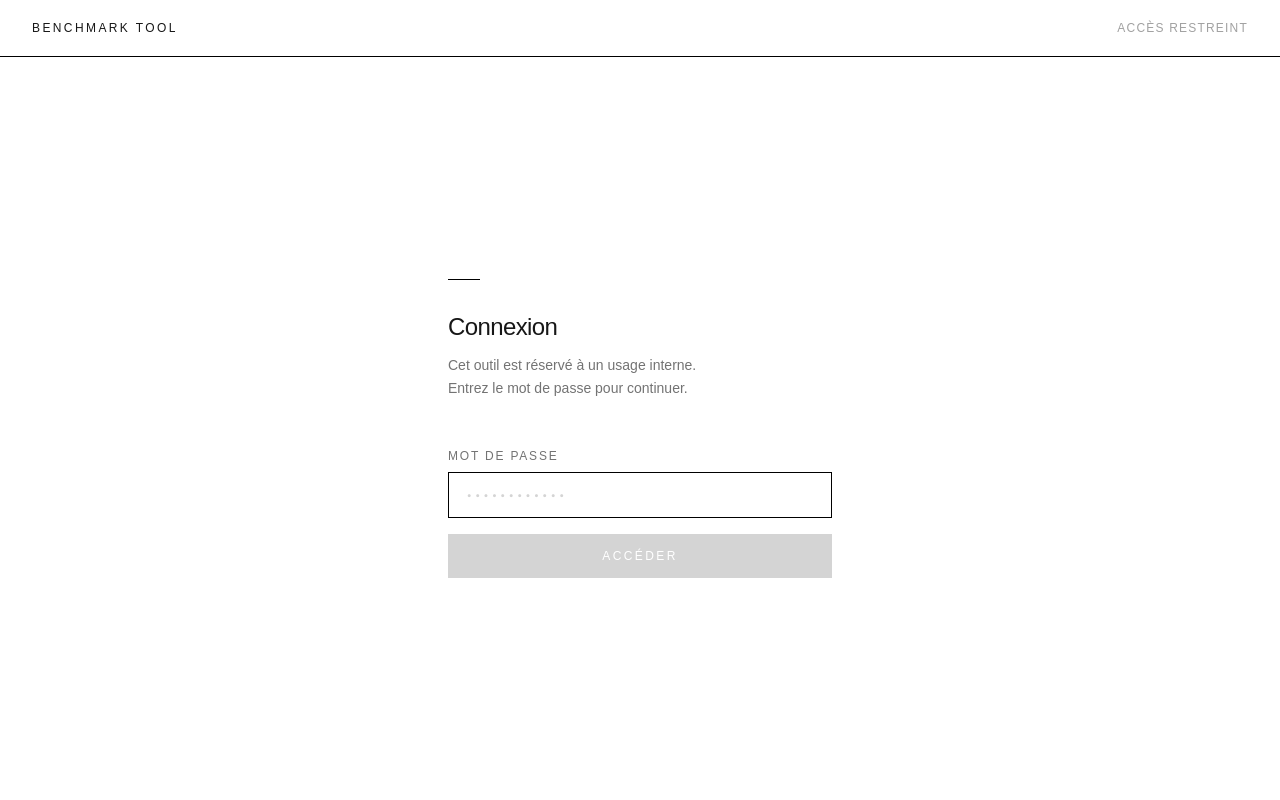
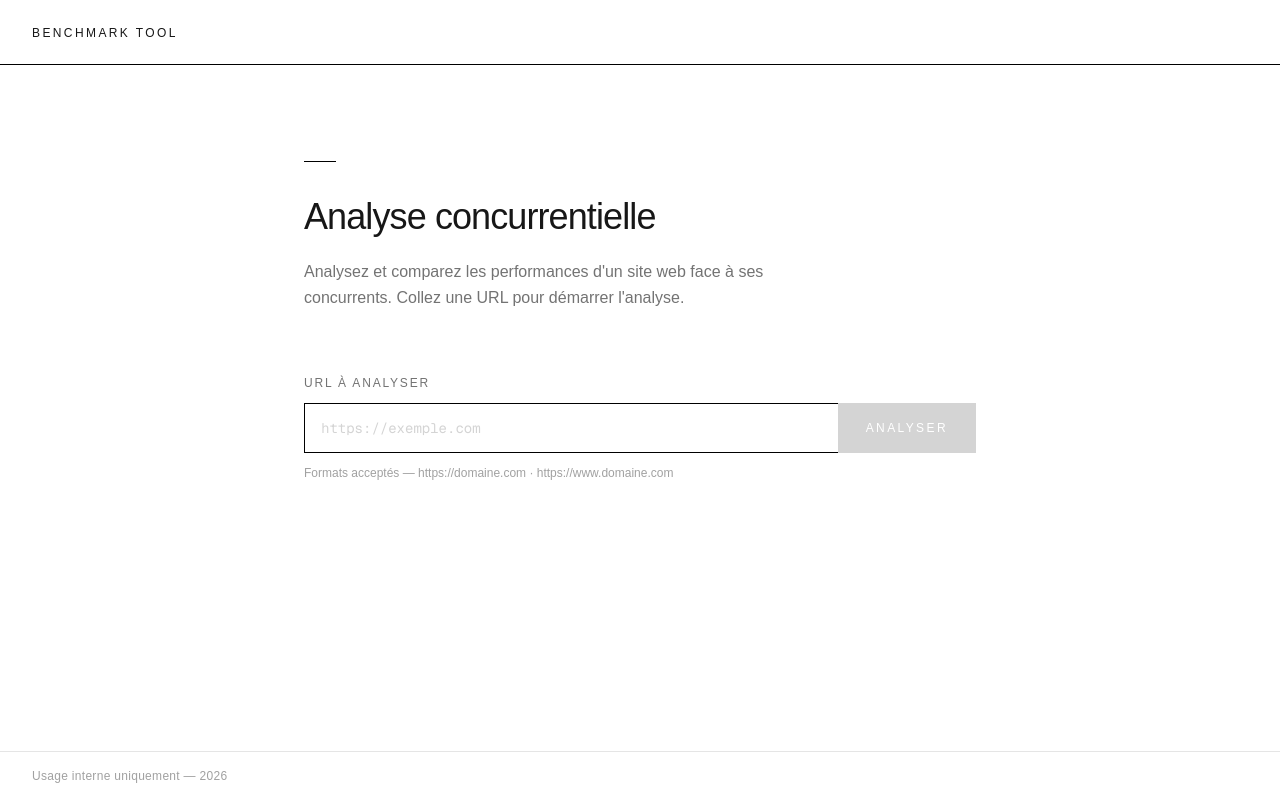
Before and after one commit to simonlevacher/benchmark-tool, a Next.js app: page / in a window 1280 px wide. Built offline with nearby package versions, Linux system fonts and the light colour scheme.

Commit message:
remove auth

```diff
--- a/src/app/api/analyze/route.ts
+++ b/src/app/api/analyze/route.ts
@@ -1,6 +1,5 @@
 import { NextRequest, NextResponse } from "next/server";
 import { analyze, ScrapeData, Report } from "@/lib/ai-providers";
-import { isAuthenticated, unauthorized } from "@/lib/auth";
 
 // ─── Mock fallback ────────────────────────────────────────────────────────────
 
@@ -74,8 +73,6 @@ const MOCK_REPORT: Report = {
 // ─── Route ────────────────────────────────────────────────────────────────────
 
 export async function POST(req: NextRequest) {
-  if (!isAuthenticated(req)) return unauthorized();
-
   let body: { url?: string };
 
   try {
--- a/src/app/api/auth/route.ts
+++ /dev/null
@@ -1,47 +0,0 @@
-import { NextRequest, NextResponse } from "next/server";
-
-const SESSION_TOKEN = "bt_session";
-const SESSION_VALUE = "authenticated";
-// Cookie valable 8h
-const MAX_AGE = 60 * 60 * 8;
-
-export async function POST(req: NextRequest) {
-  let body: { password?: string };
-
-  try {
-    body = await req.json();
-  } catch {
-    return NextResponse.json({ error: "Body invalide." }, { status: 400 });
-  }
-
-  const { password } = body;
-  const expected = process.env.AUTH_PASSWORD;
-
-  if (!expected) {
-    console.error("[auth] AUTH_PASSWORD non défini dans les variables d'environnement.");
-    return NextResponse.json({ error: "Erreur de configuration serveur." }, { status: 500 });
-  }
-
-  if (!password || password !== expected) {
-    // Délai fixe pour contrer le timing attack
-    await new Promise((r) => setTimeout(r, 200));
-    return NextResponse.json({ error: "Mot de passe incorrect." }, { status: 401 });
-  }
-
-  const res = NextResponse.json({ ok: true });
-  res.cookies.set(SESSION_TOKEN, SESSION_VALUE, {
-    httpOnly: true,
-    secure: process.env.NODE_ENV === "production",
-    sameSite: "strict",
-    maxAge: MAX_AGE,
-    path: "/",
-  });
-
-  return res;
-}
-
-export async function DELETE() {
-  const res = NextResponse.json({ ok: true });
-  res.cookies.delete(SESSION_TOKEN);
-  return res;
-}
--- a/src/app/api/scrape/route.ts
+++ b/src/app/api/scrape/route.ts
@@ -1,9 +1,6 @@
 import { NextRequest, NextResponse } from "next/server";
 import * as cheerio from "cheerio";
-import { isAuthenticated, unauthorized } from "@/lib/auth";
-
 export async function POST(req: NextRequest) {
-  if (!isAuthenticated(req)) return unauthorized();
   let body: { url?: string };
 
   try {
--- a/src/app/page.tsx
+++ b/src/app/page.tsx
@@ -26,108 +26,6 @@ type Report = {
   };
 };
 
-// ─── Password Gate ────────────────────────────────────────────────────────────
-
-function PasswordGate({ onAuth }: { onAuth: () => void }) {
-  const [password, setPassword] = useState("");
-  const [error, setError] = useState(false);
-  const [loading, setLoading] = useState(false);
-
-  async function handleLogin(e: React.SyntheticEvent) {
-    e.preventDefault();
-    setLoading(true);
-    setError(false);
-
-    try {
-      const res = await fetch("/api/auth", {
-        method: "POST",
-        headers: { "Content-Type": "application/json" },
-        body: JSON.stringify({ password }),
-      });
-
-      if (res.ok) {
-        onAuth();
-      } else {
-        setError(true);
-        setPassword("");
-      }
-    } catch {
-      setError(true);
-    } finally {
-      setLoading(false);
-    }
-  }
-
-  return (
-    <div className="min-h-screen bg-white flex flex-col">
-      <header className="border-b border-black px-8 py-5 flex items-center justify-between">
-        <span className="text-xs font-medium tracking-[0.2em] uppercase">
-          Benchmark Tool
-        </span>
-        <span className="text-xs text-neutral-400 tracking-widest uppercase">
-          Accès restreint
-        </span>
-      </header>
-
-      <main className="flex-1 flex items-center justify-center px-8">
-        <div className="w-full max-w-sm">
-          <div className="mb-12">
-            <div className="w-8 h-px bg-black mb-8" />
-            <h1 className="text-2xl font-medium tracking-tight leading-tight mb-3">
-              Connexion
-            </h1>
-            <p className="text-sm text-neutral-500 leading-relaxed">
-              Cet outil est réservé à un usage interne.
-              <br />
-              Entrez le mot de passe pour continuer.
-            </p>
-          </div>
-
-          <form onSubmit={handleLogin} className="flex flex-col gap-4">
-            <div className="flex flex-col gap-2">
-              <label
-                htmlFor="password"
-                className="text-xs font-medium tracking-[0.15em] uppercase text-neutral-500"
-              >
-                Mot de passe
-              </label>
-              <input
-                id="password"
-                type="password"
-                value={password}
-                onChange={(e) => {
-                  setPassword(e.target.value);
-                  setError(false);
-                }}
-                placeholder="••••••••••••"
-                autoFocus
-                className={`w-full border px-4 py-3 text-sm font-mono bg-white outline-none transition-colors placeholder:text-neutral-300 ${
-                  error
-                    ? "border-red-500"
-                    : "border-black focus:border-black"
-                }`}
-              />
-              {error && (
-                <p className="text-xs text-red-500 tracking-wide">
-                  Mot de passe incorrect.
-                </p>
-              )}
-            </div>
-
-            <button
-              type="submit"
-              disabled={loading || !password}
-              className="w-full bg-black text-white text-xs font-medium tracking-[0.2em] uppercase py-3.5 hover:bg-neutral-800 transition-colors disabled:bg-neutral-300 disabled:cursor-not-allowed"
-            >
-              {loading ? "Vérification…" : "Accéder"}
-            </button>
-          </form>
-        </div>
-      </main>
-    </div>
-  );
-}
-
 // ─── Report ───────────────────────────────────────────────────────────────────
 
 function ReportView({ url, report }: { url: string; report: Report }) {
@@ -141,7 +39,6 @@ function ReportView({ url, report }: { url: string; report: Report }) {
 
   return (
     <div className="mt-16 w-full border-t border-black pt-12 flex flex-col gap-12">
-      {/* Header rapport */}
       <div className="flex items-start justify-between gap-8">
         <div>
           <p className="text-xs text-neutral-400 tracking-widest uppercase mb-2">
@@ -156,7 +53,6 @@ function ReportView({ url, report }: { url: string; report: Report }) {
         </div>
       </div>
 
-      {/* Company overview */}
       <div className="grid grid-cols-1 gap-8 sm:grid-cols-[1fr_auto]">
         <div>
           <p className="text-xs font-medium tracking-[0.15em] uppercase text-neutral-500 mb-3">
@@ -178,10 +74,8 @@ function ReportView({ url, report }: { url: string; report: Report }) {
         </div>
       </div>
 
-      {/* Separator */}
       <div className="w-full h-px bg-neutral-200" />
 
-      {/* Features */}
       <div>
         <p className="text-xs font-medium tracking-[0.15em] uppercase text-neutral-500 mb-6">
           Fonctionnalités — {features.length}
@@ -205,12 +99,9 @@ function ReportView({ url, report }: { url: string; report: Report }) {
         </div>
       </div>
 
-      {/* Separator */}
       <div className="w-full h-px bg-neutral-200" />
 
-      {/* Analysis */}
       <div className="grid grid-cols-1 sm:grid-cols-2 gap-10">
-        {/* Strengths */}
         <div>
           <p className="text-xs font-medium tracking-[0.15em] uppercase text-neutral-500 mb-4">
             Points forts
@@ -225,7 +116,6 @@ function ReportView({ url, report }: { url: string; report: Report }) {
           </ul>
         </div>
 
-        {/* Weaknesses */}
         <div>
           <p className="text-xs font-medium tracking-[0.15em] uppercase text-neutral-500 mb-4">
             Points faibles
@@ -240,7 +130,6 @@ function ReportView({ url, report }: { url: string; report: Report }) {
           </ul>
         </div>
 
-        {/* Positioning */}
         <div>
           <p className="text-xs font-medium tracking-[0.15em] uppercase text-neutral-500 mb-3">
             Positionnement
@@ -248,7 +137,6 @@ function ReportView({ url, report }: { url: string; report: Report }) {
           <p className="text-sm text-neutral-700 leading-relaxed">{analysis.positioning}</p>
         </div>
 
-        {/* Target market */}
         <div>
           <p className="text-xs font-medium tracking-[0.15em] uppercase text-neutral-500 mb-3">
             Marché cible
@@ -262,7 +150,7 @@ function ReportView({ url, report }: { url: string; report: Report }) {
 
 // ─── Main App ─────────────────────────────────────────────────────────────────
 
-function App({ onLogout }: { onLogout: () => void }) {
+export default function Home() {
   const [url, setUrl] = useState("");
   const [loading, setLoading] = useState(false);
   const [error, setError] = useState<string | null>(null);
@@ -301,24 +189,14 @@ function App({ onLogout }: { onLogout: () => void }) {
 
   return (
     <div className="min-h-screen bg-white flex flex-col">
-      <header className="border-b border-black px-8 py-5 flex items-center justify-between">
+      <header className="border-b border-black px-8 py-5">
         <span className="text-xs font-medium tracking-[0.2em] uppercase">
           Benchmark Tool
         </span>
-        <button
-          onClick={async () => {
-            await fetch("/api/auth", { method: "DELETE" });
-            onLogout();
-          }}
-          className="text-xs text-neutral-400 tracking-widest uppercase hover:text-black transition-colors"
-        >
-          Déconnexion
-        </button>
       </header>
 
       <main className="flex-1 px-8 py-24">
         <div className="w-full max-w-2xl mx-auto">
-          {/* Intro */}
           <div className="mb-16">
             <div className="w-8 h-px bg-black mb-8" />
             <h1 className="text-4xl font-medium tracking-tight leading-tight mb-5">
@@ -330,7 +208,6 @@ function App({ onLogout }: { onLogout: () => void }) {
             </p>
           </div>
 
-          {/* Input */}
           <div className="flex flex-col gap-3">
             <label
               htmlFor="url"
@@ -371,7 +248,6 @@ function App({ onLogout }: { onLogout: () => void }) {
             )}
           </div>
 
-          {/* Loader */}
           {loading && (
             <div className="mt-16 flex flex-col items-start gap-4">
               <div className="w-8 h-px bg-black animate-pulse" />
@@ -390,7 +266,6 @@ function App({ onLogout }: { onLogout: () => void }) {
             </div>
           )}
 
-          {/* Report */}
           {result && !loading && (
             <ReportView url={result.url} report={result.report} />
           )}
@@ -405,15 +280,3 @@ function App({ onLogout }: { onLogout: () => void }) {
     </div>
   );
 }
-
-// ─── Root ─────────────────────────────────────────────────────────────────────
-
-export default function Home() {
-  const [authenticated, setAuthenticated] = useState(false);
-
-  if (!authenticated) {
-    return <PasswordGate onAuth={() => setAuthenticated(true)} />;
-  }
-
-  return <App onLogout={() => setAuthenticated(false)} />;
-}
--- a/src/lib/auth.ts
+++ /dev/null
@@ -1,14 +0,0 @@
-import { NextRequest, NextResponse } from "next/server";
-
-export function isAuthenticated(req: NextRequest): boolean {
-  const header = req.headers.get("cookie") ?? "";
-  for (const part of header.split(";")) {
-    const [k, ...v] = part.trim().split("=");
-    if (k === "bt_session") return v.join("=") === "authenticated";
-  }
-  return false;
-}
-
-export function unauthorized() {
-  return NextResponse.json({ error: "Non authentifié." }, { status: 401 });
-}
```
